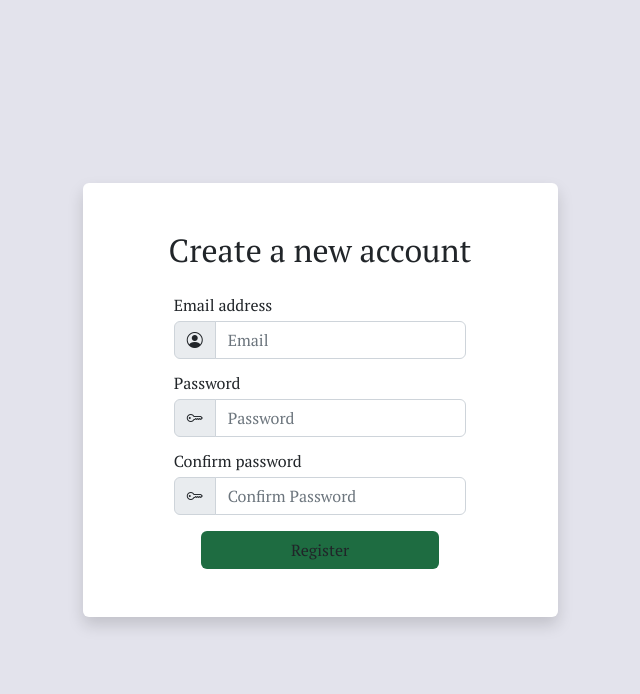
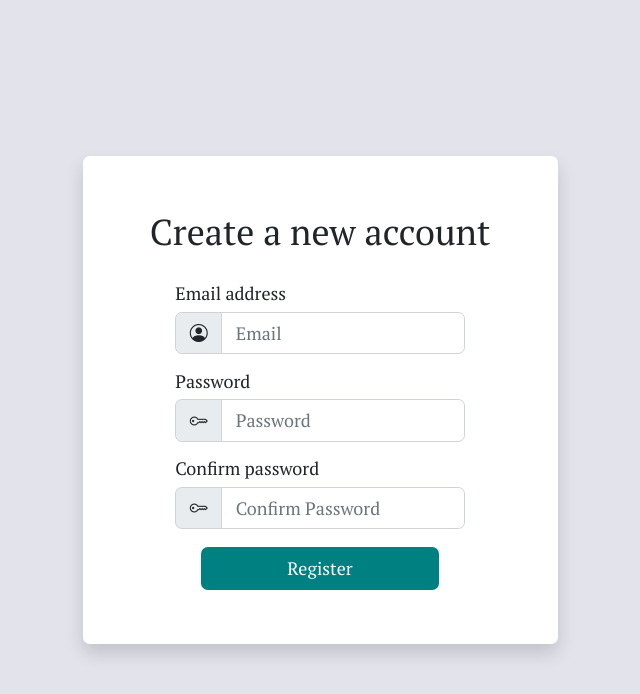
Before and after one commit to ElliotRedhead/BudgetFrontend, a React (Create React App) app: page /register in a window 1280 px wide. Shown: the top 694 px of the page, without its empty margins (320-960 px from the left). Built offline with nearby package versions, Linux system fonts and the light colour scheme; no server answers.

Commit message:
temp commit: authentication form styling

```diff
--- a/src/styles/authentication.scss
+++ b/src/styles/authentication.scss
@@ -1,9 +1,14 @@
 @import "colours.scss";
 
 #submit-button {
-	background-color: $medium-green;
+	background-color: $teal;
+	color: $white;
 }
 
 .container-bkg {
 	background-color: $white;
 }
+
+.error {
+	font-size: 0.8rem
+}
--- a/src/styles/bootstrap.scss
+++ b/src/styles/bootstrap.scss
@@ -1,2 +1,4 @@
+$font-size-root: 18px;
+
 // Import Bootstrap and its default variables
 @import '~bootstrap/scss/bootstrap.scss';
--- a/src/styles/colours.scss
+++ b/src/styles/colours.scss
@@ -5,3 +5,6 @@ $light-grey: #e3e3ec;
 $light-green:#1f9b60;
 $medium-green:#1e6c41;
 $dark-green:#0f3822;
+
+$teal:#008080
+// $sea-green:#3a9f96
--- a/src/styles/common.scss
+++ b/src/styles/common.scss
@@ -1,9 +1,5 @@
 @import "colours";
 @import url('https://fonts.googleapis.com/css2?family=PT+Serif&display=swap');
-
-.titlecase {
-	text-transform: capitalize;
-}
 
 body {
 	font-family: 'PT Serif';
```
